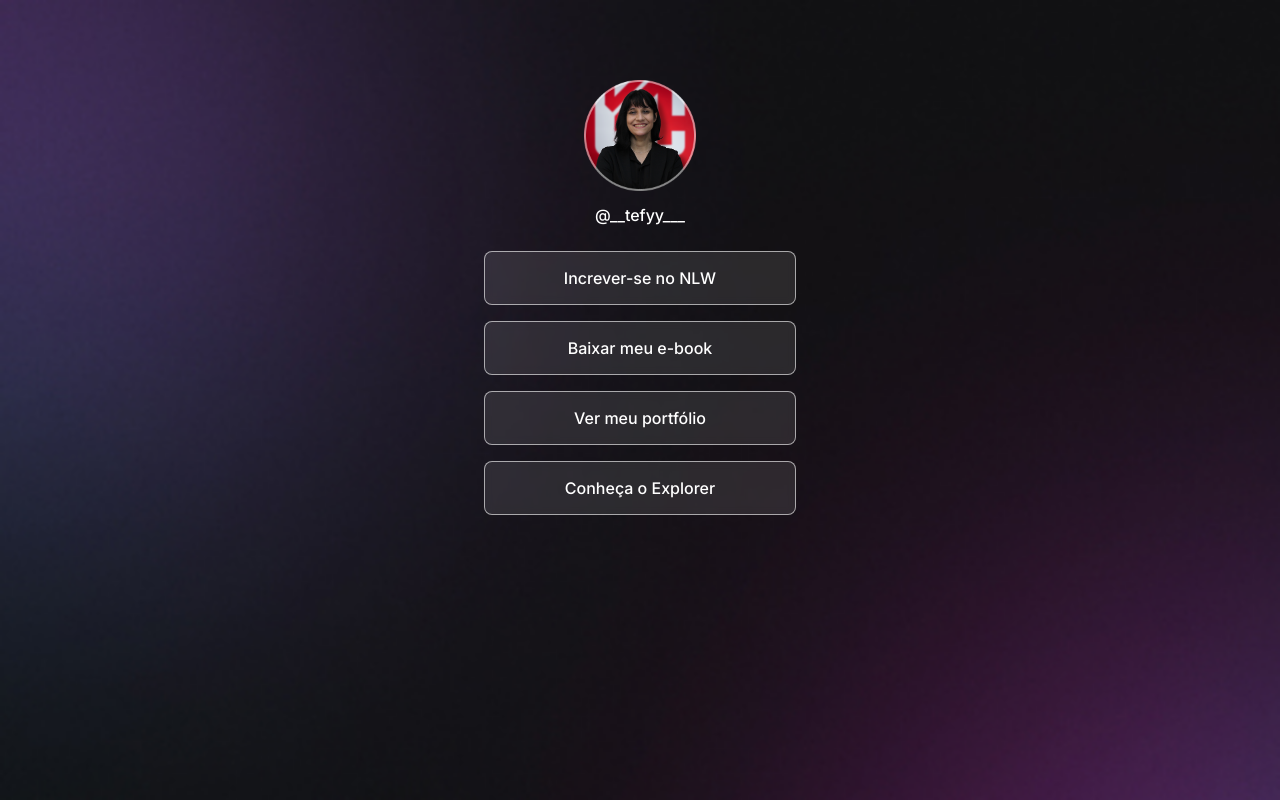
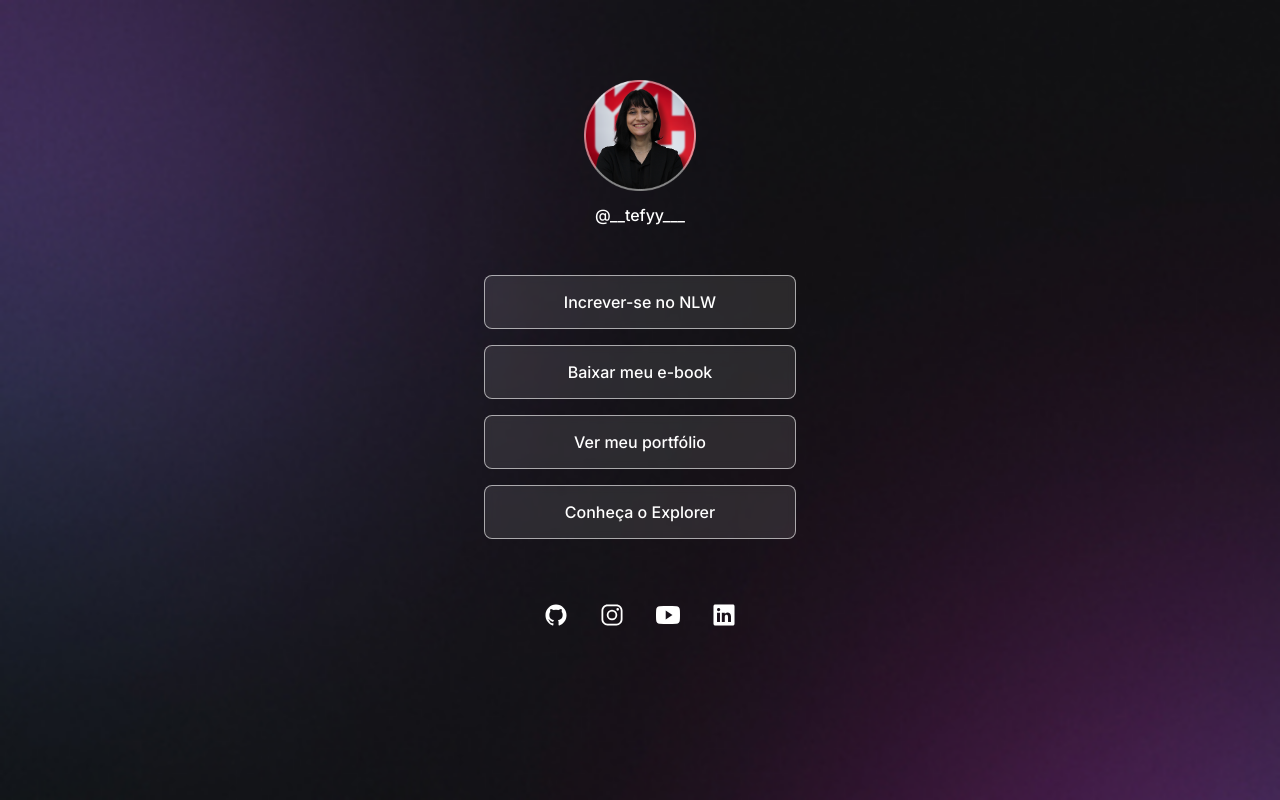
Before and after one commit to StefanyOst/network, a plain HTML site: page index.html in a window 1280 px wide. Drawn offline with nearby package versions, Linux system fonts and the light colour scheme.

Commit message:
social-links

```diff
--- a/index.html
+++ b/index.html
@@ -46,6 +46,35 @@
           <a href="#">Conheça o Explorer</a>
         </li>
       </ul>
+      <div id="social-links">
+        <a href="https://github.com/StefanyOst" target="_blank">
+          <ion-icon name="logo-github"></ion-icon>
+        </a>
+
+        <a href="https://www.instagram.com/___tefy____/" target="_blank">
+          <ion-icon name="logo-instagram"></ion-icon>
+        </a>
+
+        <a href="https://www.youtube.com/@stefanyr.1918" target="_blank">
+          <ion-icon name="logo-youtube"></ion-icon>
+        </a>
+
+        <a
+          href="https://www.linkedin.com/in/stefany-ost-a14433327/"
+          target="_blank"
+        >
+          <ion-icon name="logo-linkedin"></ion-icon>
+        </a>
+      </div>
     </div>
+
+    <script
+      type="module"
+      src="https://unpkg.com/ionicons@7.1.0/dist/ionicons/ionicons.esm.js"
+    ></script>
+    <script
+      nomodule
+      src="https://unpkg.com/ionicons@7.1.0/dist/ionicons/ionicons.js"
+    ></script>
   </body>
 </html>
--- a/style.css
+++ b/style.css
@@ -49,6 +49,7 @@ ul {
   display: flex;
   flex-direction: column;
   gap: 16px;
+  padding: 24px 0;
 }
 
 ul li a {
@@ -70,3 +71,24 @@ ul li a:hover {
   background: rgba(255, 255, 255, 0.05);
   border: 1.5px solid white;
 }
+
+/* social-links */
+#social-links {
+  display: flex;
+  padding: 24px 0;
+  font-size: 24px;
+  justify-content: center;
+}
+
+#social-links a {
+  display: flex;
+  align-items: center;
+  justify-content: center;
+  padding: 16px;
+  transition: background 0.2s;
+  border-radius: 50%;
+}
+
+#social-links a:hover {
+  background: rgba(255, 255, 255, 0.2);
+}
```
